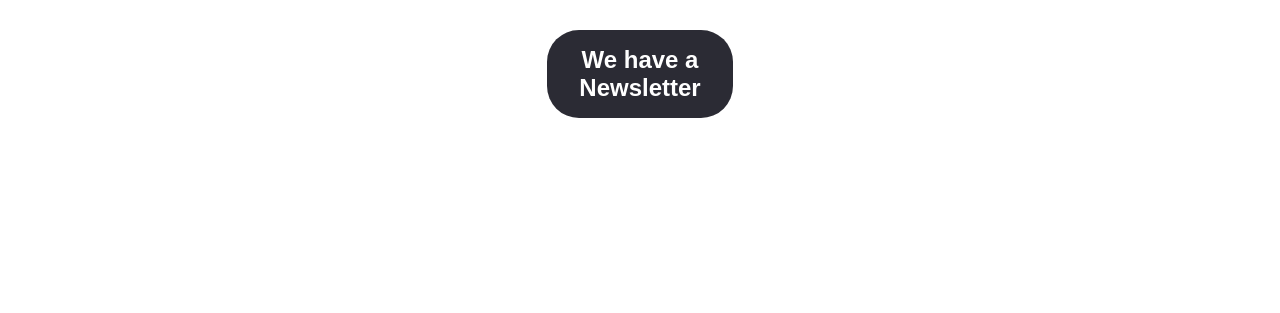
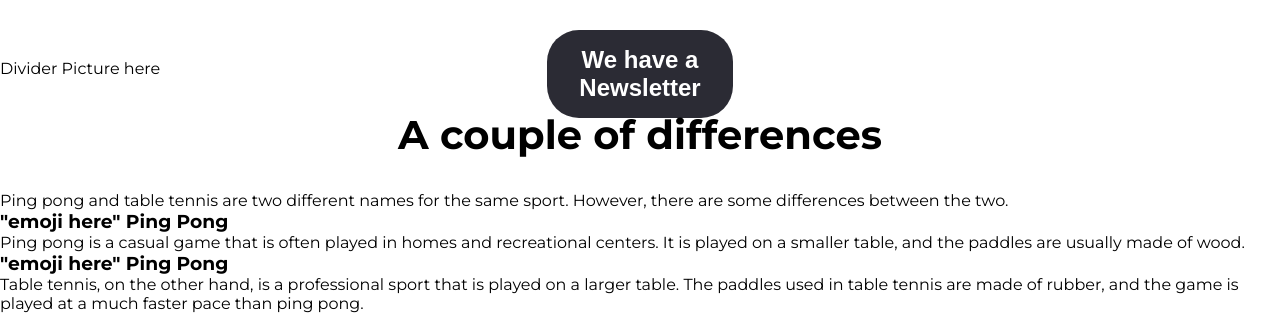
Before and after one commit to benschaf/tabletennis-vs-pingpong, a plain HTML site: page index.html in a window 1280 px wide. Shown: the part 677-990 px from the top of the page. Before the commit the page ends 800 px from the top, so only its background shows below. Drawn offline with Linux system fonts and the light colour scheme.

Commit message:
feat: add html for differences section

```diff
--- a/index.html
+++ b/index.html
@@ -48,6 +48,32 @@
             <h2>Are they the same?</h2>
             <button class="hero-button">We have a<br>Newsletter</button>
         </section>
+        <!-- Differences Section -->
+        <section id="differences">
+            <div id="section-divider-differences">Divider Picture here</div>
+            <h2>A couple of differences</h2>
+            <div class="rounded-rectangle-container">
+                <p class="bold">
+                    Ping pong and table tennis are two different names for the same sport. However, there are some
+                    differences between the two.
+                </p>
+                <h3>
+                    "emoji here" Ping Pong
+                </h3>
+                <p>
+                    Ping pong is a casual game that is often played in homes and recreational centers. It is played on a
+                    smaller table, and the paddles are usually made of wood.
+                </p>
+                <h3>
+                    "emoji here" Ping Pong
+                </h3>
+                <p>
+                    Table tennis, on the other hand, is a professional sport that is played on a larger table. The
+                    paddles used in table tennis are made of rubber, and the game is played at a much faster pace than
+                    ping pong.
+                </p>
+            </div>
+        </section>
     </main>
     <footer></footer>
 
```
Also changed, not shown: assets/images/section-divider-1.webp (added).
